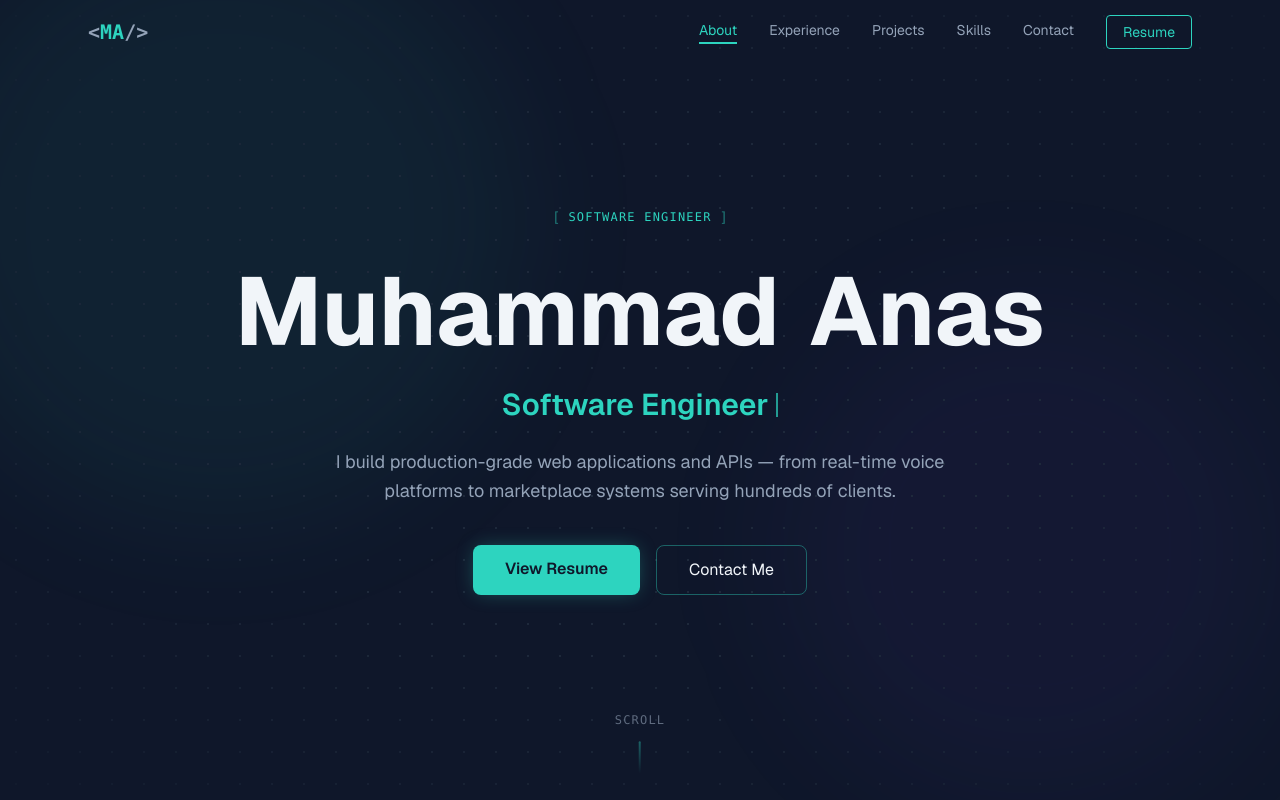
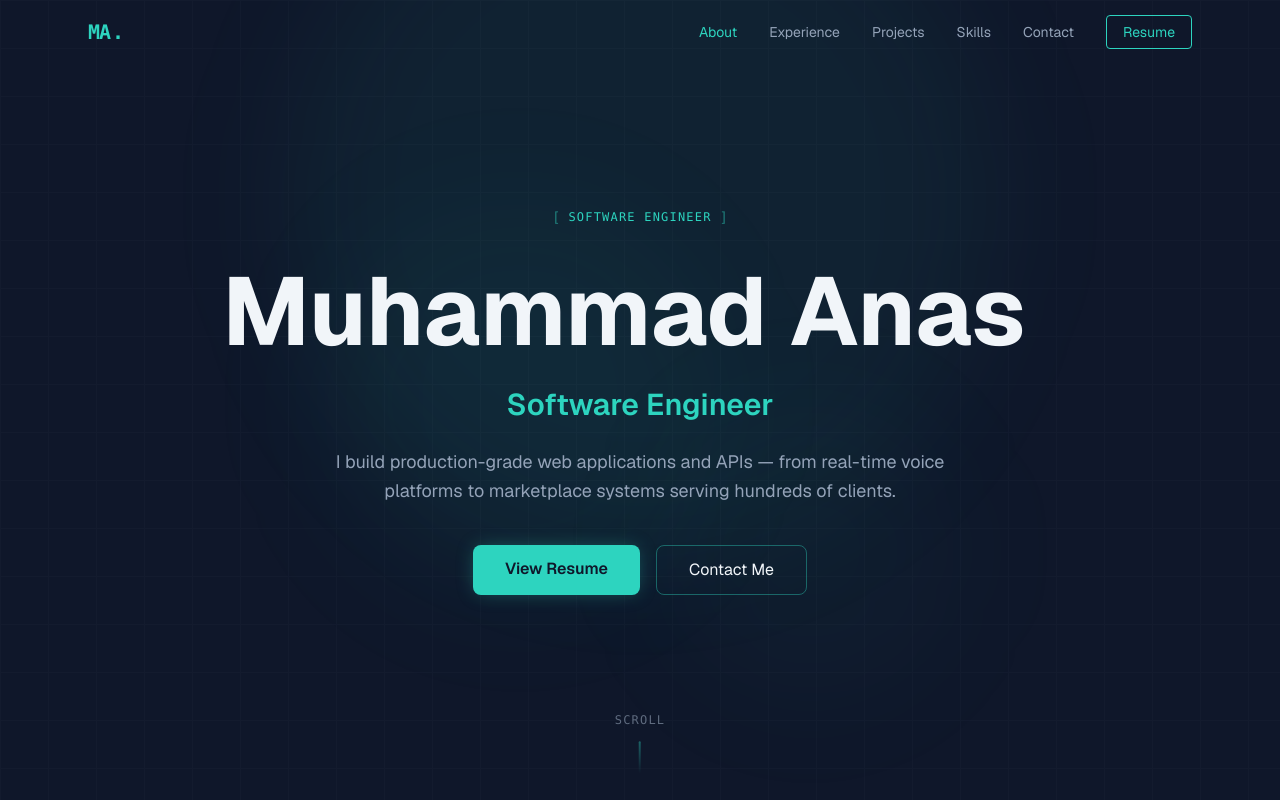
Before and after one commit to MuhammadAnas789/portfolio, a Next.js app: page / in a window 1280 px wide. Shown: the top 800 px of the page. Built offline with nearby package versions, Linux system fonts and the light colour scheme.

Commit message:
Revert "Visual design polish — logo, hero, animations, UI consistency"
This reverts commit aa8e7be91c35a07b4095868b86ff469f588f05f4.

```diff
--- a/src/components/Contact.tsx
+++ b/src/components/Contact.tsx
@@ -66,7 +66,7 @@ export default function Contact() {
         >
           <a
             href="mailto:manas2k00@gmail.com"
-            className="flex items-center justify-center gap-2 px-4 py-2 rounded-full border border-[#2dd4bf]/30 text-[#2dd4bf] hover:bg-[#2dd4bf]/10 transition-colors duration-200"
+            className="flex items-center justify-center gap-2.5 px-6 py-3 rounded-full bg-[#1e293b] border border-[#334155]/50 text-[#94a3b8] hover:border-[#2dd4bf]/60 hover:text-[#2dd4bf] hover:bg-[#2dd4bf]/5 transition-all duration-200"
           >
             <Mail className="w-4 h-4 shrink-0" />
             manas2k00@gmail.com
@@ -75,7 +75,7 @@ export default function Contact() {
             href="https://linkedin.com/in/muhammadanas2k00"
             target="_blank"
             rel="noopener noreferrer"
-            className="flex items-center justify-center gap-2 px-4 py-2 rounded-full border border-[#2dd4bf]/30 text-[#2dd4bf] hover:bg-[#2dd4bf]/10 transition-colors duration-200"
+            className="flex items-center justify-center gap-2.5 px-6 py-3 rounded-full bg-[#1e293b] border border-[#334155]/50 text-[#94a3b8] hover:border-[#2dd4bf]/60 hover:text-[#2dd4bf] hover:bg-[#2dd4bf]/5 transition-all duration-200"
           >
             <Linkedin className="w-4 h-4 shrink-0" />
             LinkedIn
--- a/src/components/Education.tsx
+++ b/src/components/Education.tsx
@@ -18,7 +18,6 @@ export default function Education() {
           <p className="text-[#2dd4bf] text-xs font-mono tracking-widest uppercase">
             Academic Background
           </p>
-          <div className="w-8 h-px bg-[#2dd4bf]" />
         </div>
         <h2 className="text-3xl font-bold text-[#f1f5f9]">Education</h2>
       </motion.div>
--- a/src/components/Experience.tsx
+++ b/src/components/Experience.tsx
@@ -56,7 +56,6 @@ export default function Experience() {
             <p className="text-[#2dd4bf] text-xs font-mono tracking-widest uppercase">
               Where I&apos;ve Worked
             </p>
-            <div className="w-8 h-px bg-[#2dd4bf]" />
           </div>
           <h2 className="text-3xl font-bold text-[#f1f5f9]">Experience</h2>
         </motion.div>
--- a/src/components/Hero.tsx
+++ b/src/components/Hero.tsx
@@ -17,22 +17,18 @@ export default function Hero() {
       id="hero"
       className="relative min-h-screen flex items-center justify-center overflow-hidden"
     >
-      {/* Background — orbs + dot grid */}
+      {/* Background — layered orbs */}
       <div className="absolute inset-0 pointer-events-none">
-        {/* Teal orb — top-left */}
-        <div className="absolute -top-20 -left-20 w-[600px] h-[600px] rounded-full bg-[#2dd4bf]/[0.06] blur-3xl" />
-        {/* Purple orb — bottom-right */}
-        <div className="absolute bottom-0 right-0 w-[500px] h-[500px] rounded-full bg-[#7c3aed]/[0.05] blur-3xl" />
-        {/* Dot grid with radial fade */}
+        <div className="absolute top-1/4 left-1/2 -translate-x-1/2 -translate-y-1/2 w-[700px] h-[700px] rounded-full bg-[#2dd4bf]/[0.06] blur-3xl" />
+        <div className="absolute bottom-1/4 left-1/4 w-[400px] h-[400px] rounded-full bg-[#2dd4bf]/[0.04] blur-3xl" />
+        <div className="absolute top-1/2 right-1/4 w-[300px] h-[300px] rounded-full bg-[#2dd4bf]/[0.03] blur-3xl" />
+        {/* Subtle grid */}
         <div
-          className="absolute inset-0"
+          className="absolute inset-0 opacity-[0.03]"
           style={{
-            backgroundImage: "radial-gradient(#1e293b 1px, transparent 1px)",
-            backgroundSize: "32px 32px",
-            maskImage:
-              "radial-gradient(ellipse 80% 80% at 50% 50%, black 40%, transparent 100%)",
-            WebkitMaskImage:
-              "radial-gradient(ellipse 80% 80% at 50% 50%, black 40%, transparent 100%)",
+            backgroundImage:
+              "linear-gradient(#94a3b8 1px, transparent 1px), linear-gradient(90deg, #94a3b8 1px, transparent 1px)",
+            backgroundSize: "48px 48px",
           }}
         />
       </div>
@@ -53,38 +49,36 @@ export default function Hero() {
           <span className="text-[#2dd4bf]/50 font-mono text-sm">]</span>
         </motion.div>
 
-        {/* Name — per-word staggered reveal */}
-        <h1 className="text-6xl sm:text-7xl md:text-8xl font-bold text-[#f1f5f9] leading-tight mb-4 flex items-center justify-center gap-[0.3em] flex-wrap">
-          {["Muhammad", "Anas"].map((word, i) => (
-            <motion.span
-              key={word}
-              initial={{ opacity: 0, y: 30 }}
-              animate={{ opacity: 1, y: 0 }}
-              transition={{
-                duration: 0.6,
-                delay: 0.1 + i * 0.15,
-                ease: [0.22, 1, 0.36, 1] as const,
-              }}
-            >
-              {word}
-            </motion.span>
-          ))}
-        </h1>
-
-        {/* Title + blinking cursor */}
-        <motion.h2
-          custom={0.4}
+        {/* Name + blinking cursor */}
+        <motion.h1
+          custom={0.1}
           initial="hidden"
           animate="visible"
           variants={fadeUp}
-          className="text-2xl sm:text-3xl font-semibold text-[#2dd4bf] mb-6 inline-flex items-center"
+          className="text-6xl sm:text-7xl md:text-8xl font-bold text-[#f1f5f9] leading-tight mb-4 flex items-center justify-center gap-2 flex-wrap"
+        >
+          Muhammad Anas
+          <motion.span
+            animate={{ opacity: [1, 1, 0, 0] }}
+            transition={{ duration: 1, repeat: Infinity, ease: "linear", times: [0, 0.5, 0.5, 1] }}
+            className="text-[#2dd4bf] font-light"
+          >
+            |
+          </motion.span>
+        </motion.h1>
+
+        <motion.h2
+          custom={0.2}
+          initial="hidden"
+          animate="visible"
+          variants={fadeUp}
+          className="text-2xl sm:text-3xl font-semibold text-[#2dd4bf] mb-6"
         >
           Software Engineer
-          <span className="inline-block w-0.5 h-6 bg-[#2dd4bf] ml-2 animate-pulse" />
         </motion.h2>
 
         <motion.p
-          custom={0.55}
+          custom={0.3}
           initial="hidden"
           animate="visible"
           variants={fadeUp}
@@ -95,7 +89,7 @@ export default function Hero() {
         </motion.p>
 
         <motion.div
-          custom={0.7}
+          custom={0.4}
           initial="hidden"
           animate="visible"
           variants={fadeUp}
--- a/src/components/Navbar.tsx
+++ b/src/components/Navbar.tsx
@@ -54,11 +54,12 @@ export default function Navbar() {
     >
       <nav className="max-w-6xl mx-auto px-6 h-16 flex items-center justify-between">
         {/* Logo */}
-        <a href="#hero" className="group select-none">
-          <span className="font-mono font-bold text-xl">
-            <span className="text-[#94a3b8] group-hover:text-[#2dd4bf] transition-colors duration-200">&lt;</span>
-            <span className="text-[#2dd4bf]">MA</span>
-            <span className="text-[#94a3b8] group-hover:text-[#2dd4bf] transition-colors duration-200">/&gt;</span>
+        <a href="#hero" className="group flex items-center gap-0.5 select-none">
+          <span className="text-[#2dd4bf] font-bold text-xl tracking-tighter font-mono transition-all duration-200 group-hover:text-white">
+            MA
+          </span>
+          <span className="text-[#2dd4bf] font-bold text-xl font-mono transition-all duration-200 group-hover:opacity-60">
+            .
           </span>
         </a>
 
@@ -71,10 +72,10 @@ export default function Navbar() {
               <a
                 key={link.href}
                 href={link.href}
-                className={`text-sm transition-all duration-200 ${
+                className={`text-sm transition-colors duration-200 ${
                   isActive
-                    ? "text-[#2dd4bf] border-b-2 border-[#2dd4bf] pb-0.5"
-                    : "text-[#94a3b8] hover:text-[#f1f5f9] border-b-2 border-transparent pb-0.5"
+                    ? "text-[#2dd4bf]"
+                    : "text-[#94a3b8] hover:text-[#f1f5f9]"
                 }`}
               >
                 {link.label}
--- a/src/components/Projects.tsx
+++ b/src/components/Projects.tsx
@@ -46,7 +46,6 @@ export default function Projects() {
           <p className="text-[#2dd4bf] text-xs font-mono tracking-widest uppercase">
             What I&apos;ve Built
           </p>
-          <div className="w-8 h-px bg-[#2dd4bf]" />
         </div>
         <h2 className="text-3xl font-bold text-[#f1f5f9]">Projects</h2>
       </motion.div>
--- a/src/components/Skills.tsx
+++ b/src/components/Skills.tsx
@@ -54,12 +54,11 @@ export default function Skills() {
             <p className="text-[#2dd4bf] text-xs font-mono tracking-widest uppercase">
               What I Work With
             </p>
-            <div className="w-8 h-px bg-[#2dd4bf]" />
           </div>
           <h2 className="text-3xl font-bold text-[#f1f5f9]">Skills</h2>
         </motion.div>
 
-        <div className="grid sm:grid-cols-2 gap-8">
+        <div className="grid sm:grid-cols-2 lg:grid-cols-3 gap-8">
           {skillGroups.map((group, i) => (
             <motion.div
               key={group.category}
```
Also changed, not shown: src/components/About.tsx (+3 -4 lines).
